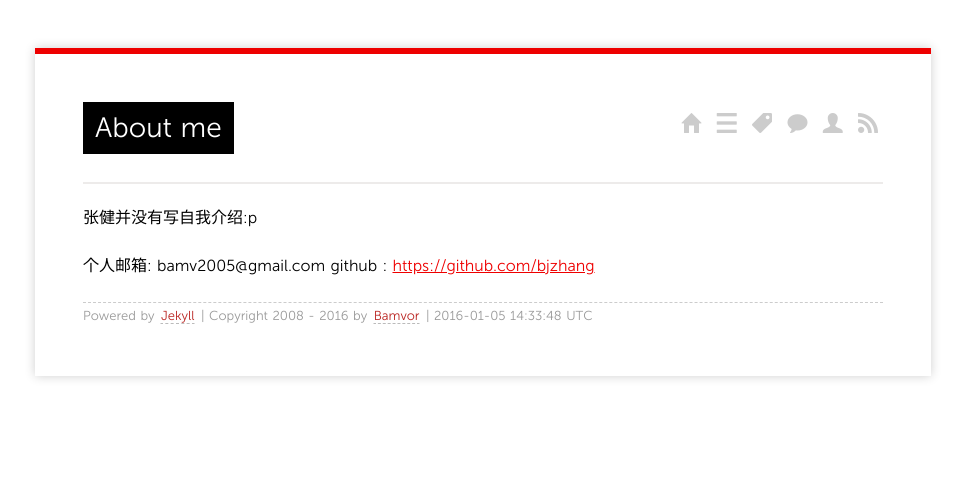
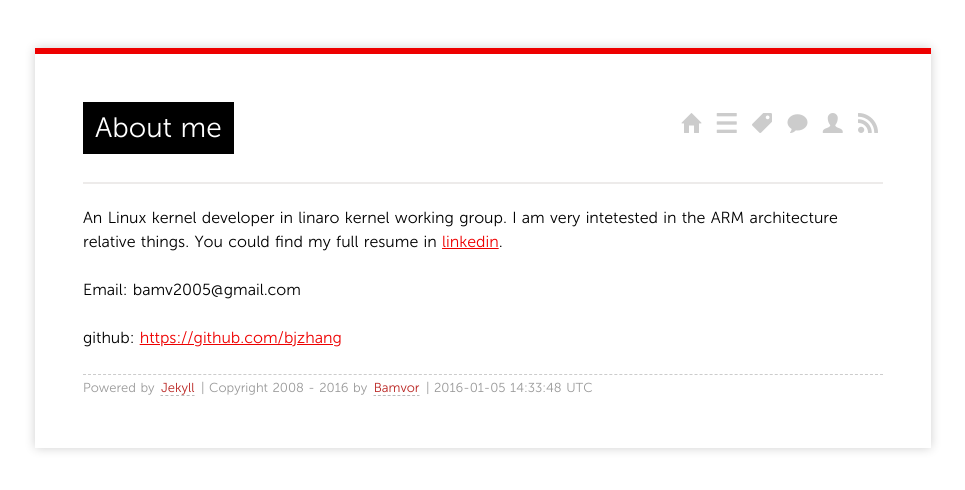
Before and after one commit to bjzhang/bjzhang.github.io, a Jekyll site: the page built from about/index.md, in a window 1280 px wide. Shown: the top 490 px of the page, without its empty margins (157-1122 px from the left). Built offline with Jekyll 4.4.1, drawn with Linux system fonts in a browser that asks for light colours; Markdown is read by kramdown in place of the engine named in the settings; comment, search, counter and statistics services are not loaded.

Commit message:
Blog: update about me

```diff
--- a/about/index.md
+++ b/about/index.md
@@ -4,7 +4,8 @@ layout: page
 comments: yes
 ---
 
-张健并没有写自我介绍:p
+An Linux kernel developer in linaro kernel working group. I am very intetested in the ARM architecture relative things. You could find my full resume in [linkedin](http://www.linkedin.com/in/bamvor).
 
-个人邮箱: bamv2005@gmail.com
-github : [https://github.com/bjzhang](https://github.com/bjzhang)
+Email: bamv2005@gmail.com
+
+github: [https://github.com/bjzhang](https://github.com/bjzhang)
```
